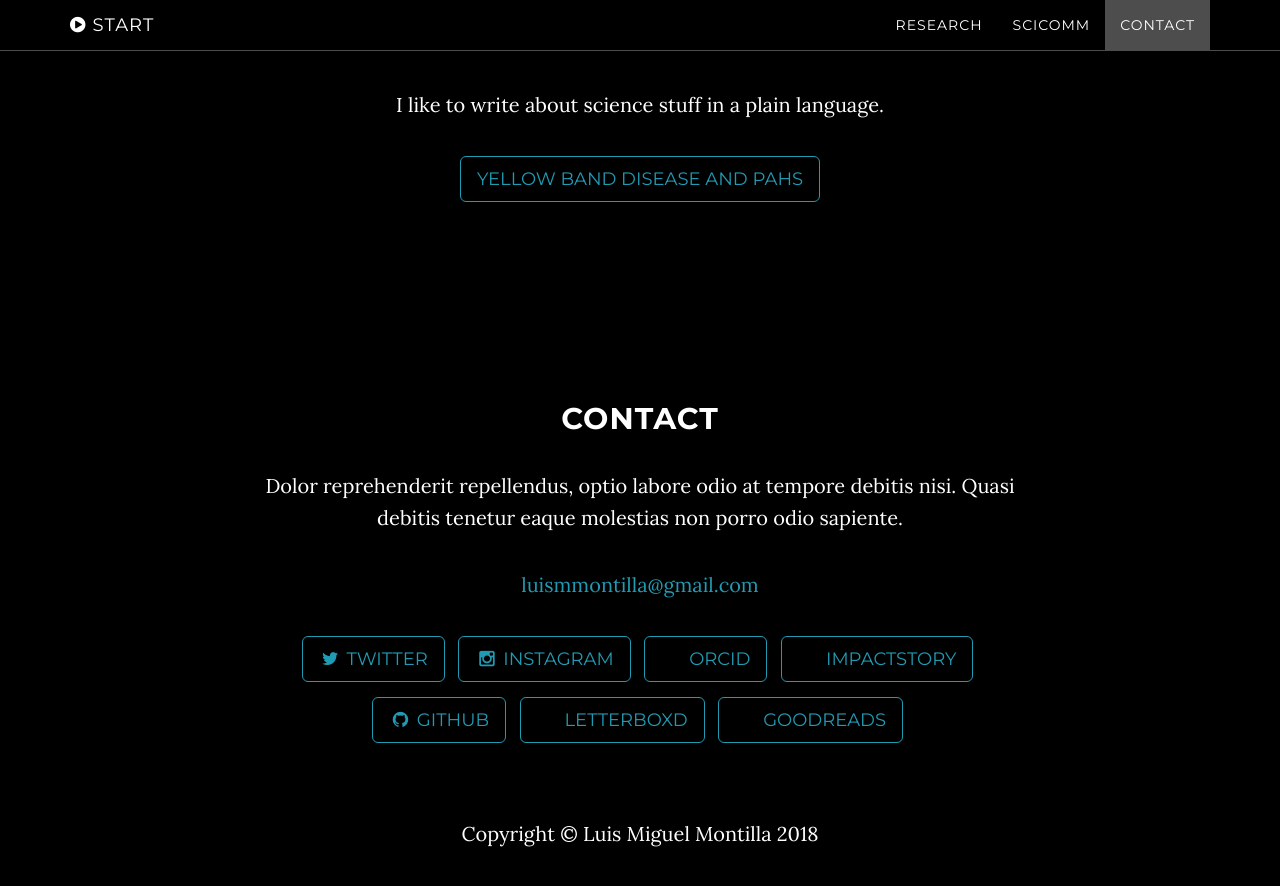
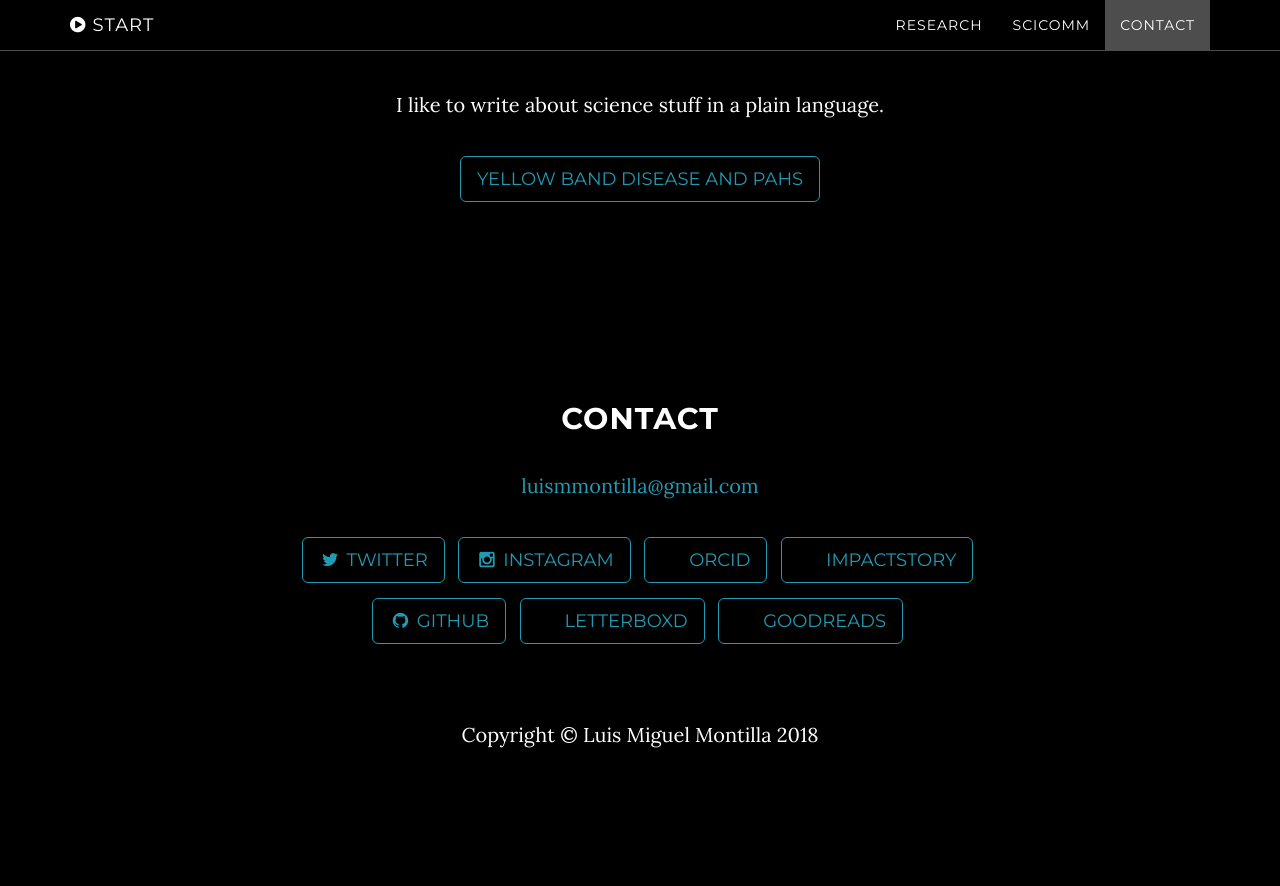
Before and after one commit to ejvalero/luismmontilla.github.io, a Jekyll site: the page built from index.html, in a window 1280 px wide and 900 px high, scrolled down 1873 px. Shown: the top 886 px of the window. Built offline with Jekyll 4.4.1, drawn with Linux system fonts in a browser that asks for light colours; after the commit the page ends 2674 px from its top, so only the background shows below that.

Commit message:
Update contact.html

```diff
--- a/_includes/contact.html
+++ b/_includes/contact.html
@@ -3,7 +3,7 @@
         <div class="row">
             <div class="col-lg-8 col-lg-offset-2">
                 <h2>Contact</h2>
-                <p>Dolor reprehenderit repellendus, optio labore odio at tempore debitis nisi. Quasi debitis tenetur eaque molestias non porro odio sapiente.</p>
+                <p></p>
                 <p><a href="mailto:{{ site.email }}">{{ site.email }}</a>
                 </p>
                 <ul class="list-inline banner-social-buttons">
```
